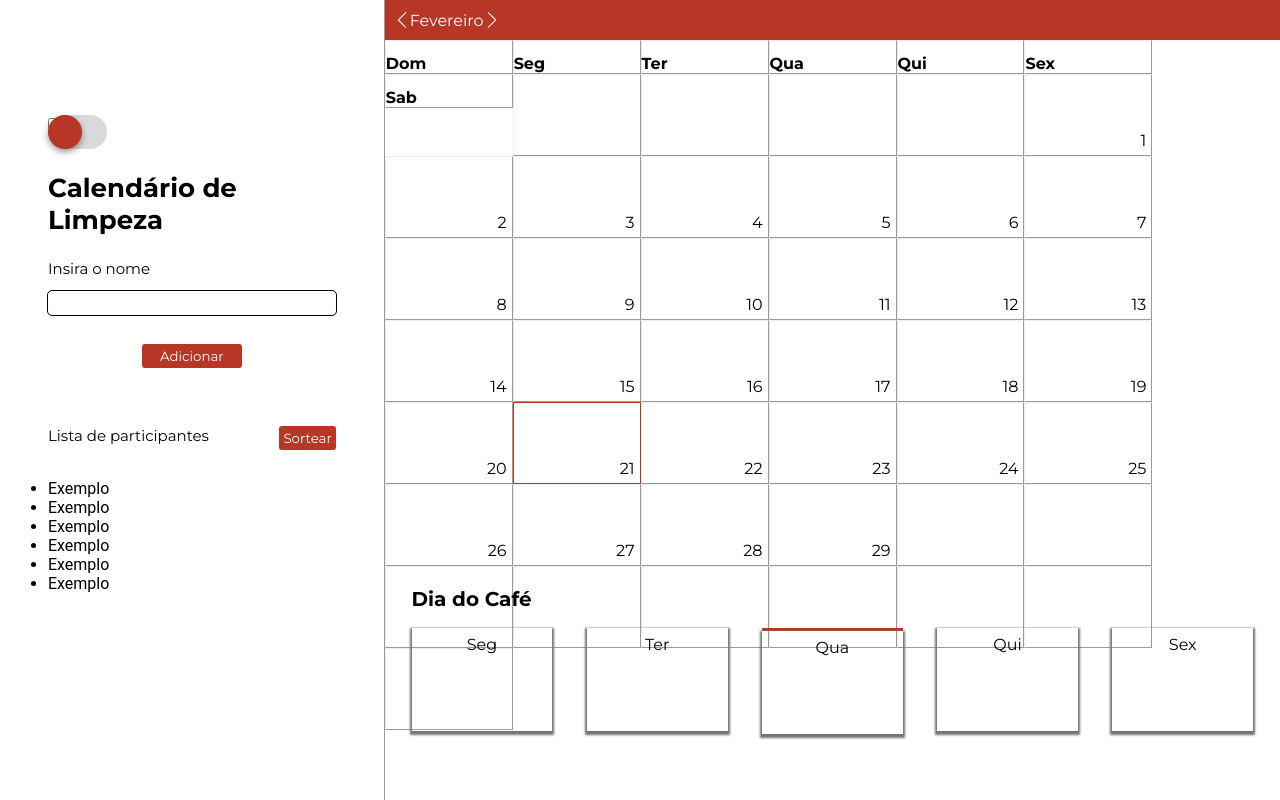
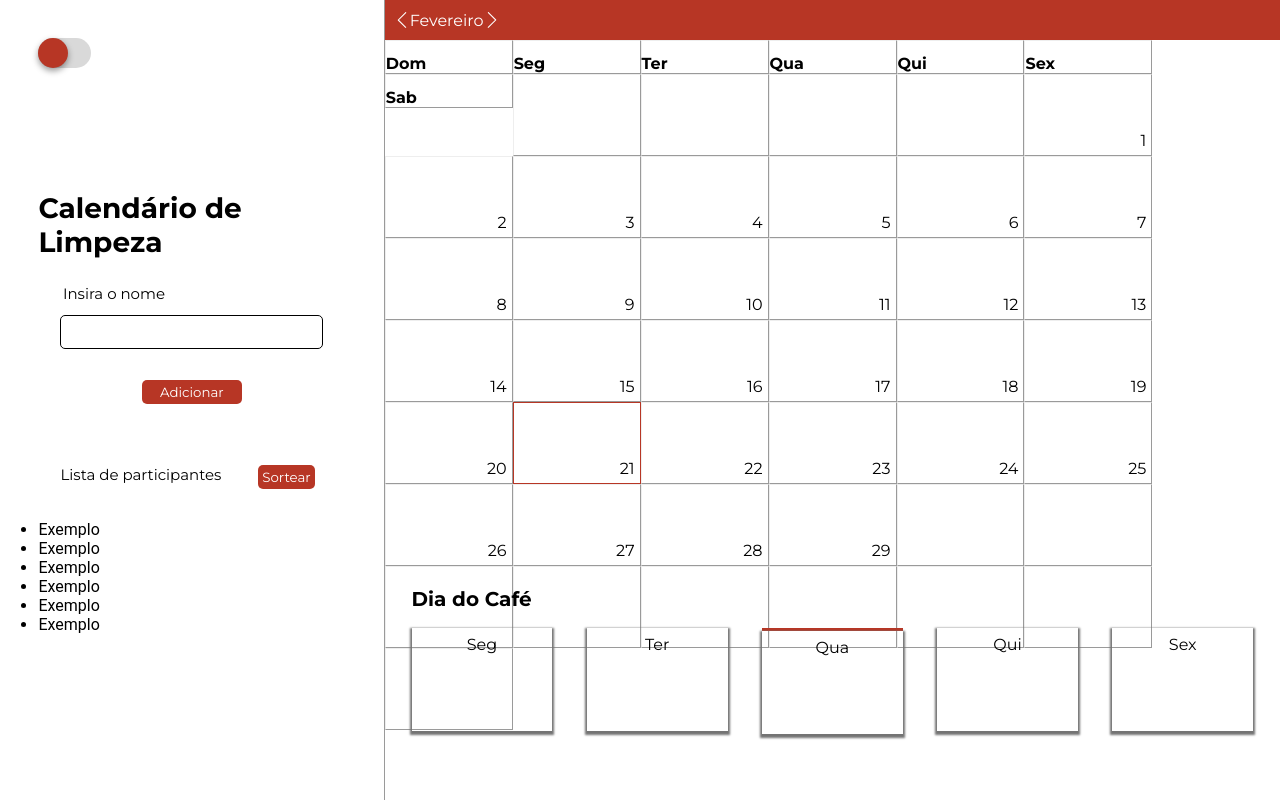
Before and after one commit to joaovlara/calendar, a React (Create React App) app: page / in a window 1280 px wide. Built offline with nearby package versions, Linux system fonts and the light colour scheme.

Commit message:
added toggle button and styles

```diff
--- a/src/components/DrawGrid.jsx
+++ b/src/components/DrawGrid.jsx
@@ -5,7 +5,6 @@ function DrawGrid() {
     /* const ()*/
     return (
         <ContainerDraw>
-
             <ToggleButton/>
             <MainH1>Calendário de Limpeza</MainH1>
             <TextLeft>Insira o nome</TextLeft>
--- a/src/components/GlobalStyle.jsx
+++ b/src/components/GlobalStyle.jsx
@@ -5,5 +5,6 @@ export const GlobalStyle = createGlobalStyle`
         margin: 0;
         padding: 0;
         font-family: "Roboto";
+        text-decoration: none;
     }
 `
--- a/src/components/ToggleButton.jsx
+++ b/src/components/ToggleButton.jsx
@@ -1,24 +1,19 @@
 import React from 'react';
-import styled, { css } from 'styled-components';
+import styled from 'styled-components';
 
 export function ToggleButton() {
     return (
-        <DarkModeBtn>
-            <Switch>
-                <InputSlider type="checkbox" />
-                <Slider class="slider"></Slider>
-            </Switch>
-        </DarkModeBtn>
+        <Switch>
+            <InputSlider />
+            <Slider />
+        </Switch>
     )
-}
+};
 
 /*Style for Toggle Button */
 
-const DarkModeBtn = styled.div`
-
-`;
 const Switch = styled.label`
-    font-size: 17px;
+    font-size: 15px;
     position: relative;
     display: inline-block;
     width: 3.5em;
@@ -26,33 +21,38 @@ const Switch = styled.label`
 `;
 
 const InputSlider = styled.input.attrs({ type: 'checkbox' })`
-  &:checked {
-    background-color: red;
-  }
+     opacity: 0;
+     width: 0;
+     height: 0;
 `;
-
 
 const Slider = styled.span`
     position: absolute;
     cursor: pointer;
     inset: 0;
-    background: #D9D9D9;
+    background-color: #D9D9D9;
     border-radius: 50px;
     transition: all 0.4s cubic-bezier(0.175, 0.885, 0.32, 1.275);
+
     &:before {
         position: absolute;
         content: "";
-        display: flex;
-        align-items: center;
-        justify-content: center;
         height: 2em;
         width: 2em;
         inset: 0;
-        background-color: #B73625;
+        background: #B73625;
         border-radius: 50px;
         box-shadow: 0 3px 6px rgba(0,0,0,0.4);
         transition: all 0.4s cubic-bezier(0.175, 0.885, 0.32, 1.275);
-    }
+    };
+
+    ${InputSlider}:checked + & {
+    background-color: #000;
+    };
+
+    ${InputSlider}:checked + &::before {
+    transform: translateX(25px);
+    };
 `;
 
 
--- a/src/components/styles.js
+++ b/src/components/styles.js
@@ -25,14 +25,16 @@ export const RightContainer = styled.div`
 export const ContainerDraw = styled.div`
     display: flex;
     flex-direction:column;
-    width: 75%;
-    margin-top: 30%;
+    width: 80%;
+    margin-top: 10%;
 `;
 export const SortArea = styled.div`
     display: flex;
     flex-direction: row;
     justify-content: space-between;
     padding: 20% 0% 10% 0%;
+    width: 90%;
+
 `;
 export const SortList = styled.ul`
 `;
@@ -45,8 +47,8 @@ export const InputText = styled.input`
     margin: 4% 0% 10% 0%;
     border: solid 1px;
     border-radius: 5px;
-    height: 3vh;
-    width: 100%;
+    height: 4vh;
+    width: 85%;
 `
 export const FormAdd = styled.div`
     display: flex;
@@ -61,10 +63,11 @@ export const BtnAdd = styled.button`
     color: white;
     border: none;
     padding: 4px;
-    border-radius: 3px;
+    border-radius: 5px;
     width: 100px;
     &:hover {
-        box-shadow: 4px 4px 0px 0px rgba(119,36,25,1);
+
+        box-shadow: 4px 4px 0px 0px #772419;
   }
 `;
 export const BtnSort = styled.button`
@@ -74,19 +77,20 @@ export const BtnSort = styled.button`
     color: white;
     border: none;
     padding: 4px;
-    border-radius: 3px;
+    border-radius: 5px;
     &:hover {
-        box-shadow: 4px 4px 0px 0px rgba(119,36,25,1);
+        box-shadow: 4px 4px 0px 0px #772419;
   }
 `;
 export const MainH1 = styled.h1`
     font-family: 'Montserrat';
     display: flex;
-    justify-content: center;
-    font-size: 26px;
-    padding: 8% 0% 8% 0%;
+    font-size: 28px;
+    padding: 40% 0% 8% 0%;
 `;
 export const TextLeft = styled.p`
+    display:flex;
+    padding-left: 8%;
     font-family: 'Montserrat';
     font-size: 15px;
 `;
```
